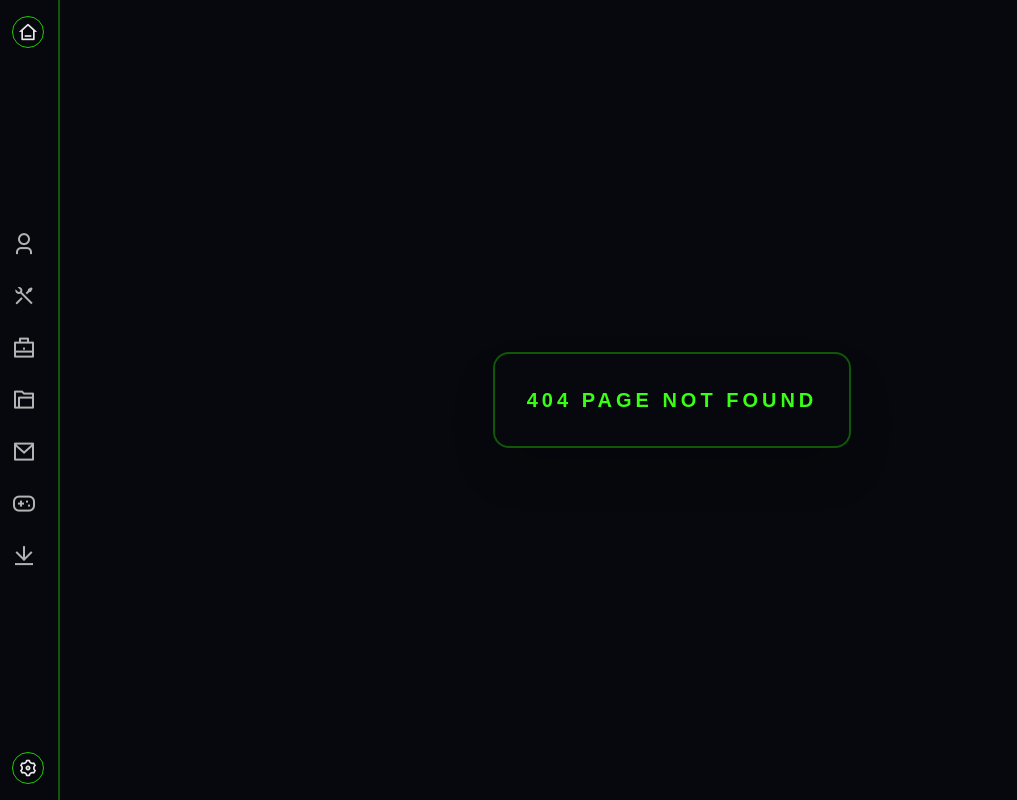
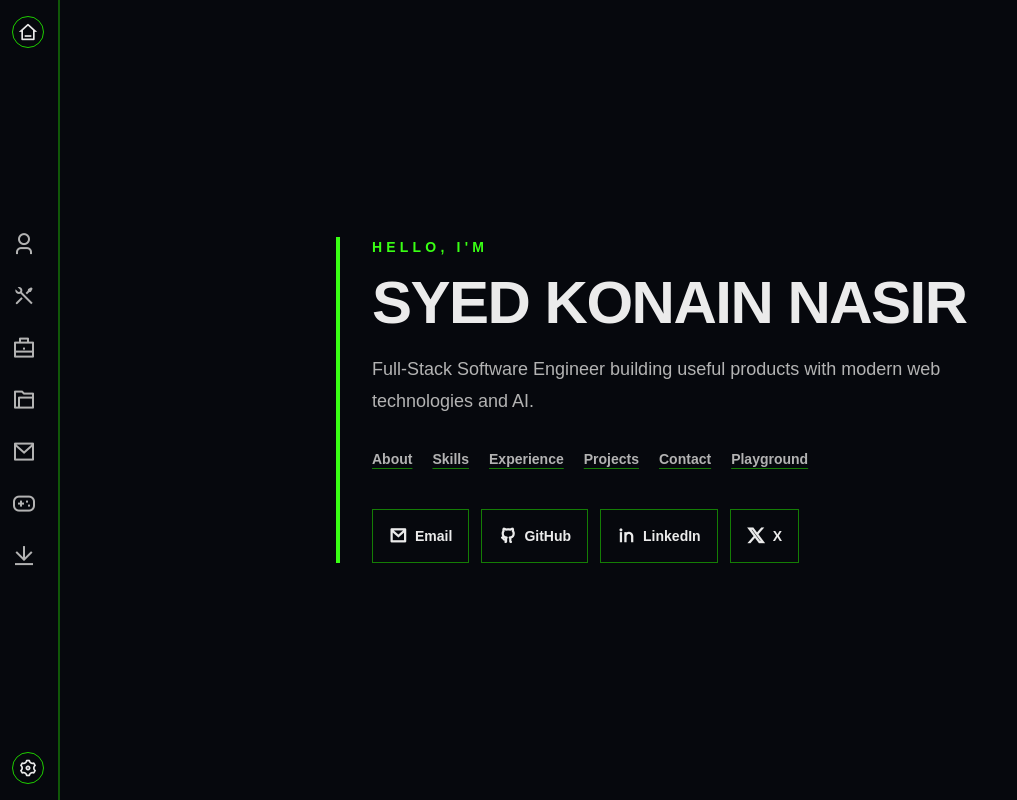
Before and after one commit to konain611/Portfolio, a Next.js app in the folder syedkonainnasir/: page /simple in a window 1280 px wide. Before the commit this address had no page. Shown: the whole page, without its empty margins (0-1017 px from the left). Built offline with nearby package versions, Linux system fonts and the light colour scheme.

Commit message:
Create page.jsx

```diff
--- /dev/null
+++ b/syedkonainnasir/src/app/simple/page.jsx
@@ -0,0 +1,5 @@
+import SimpleView from "@/components/SimpleView";
+
+export default function SimplePage() {
+  return <SimpleView />;
+}
```
